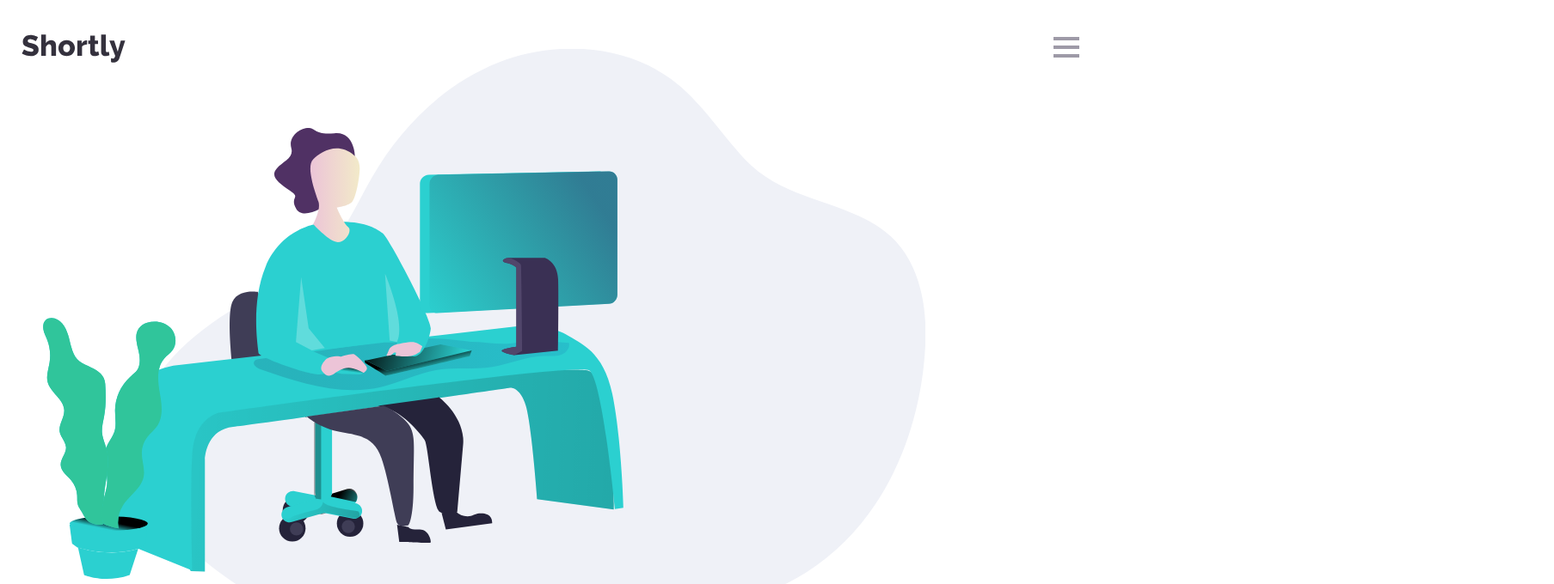
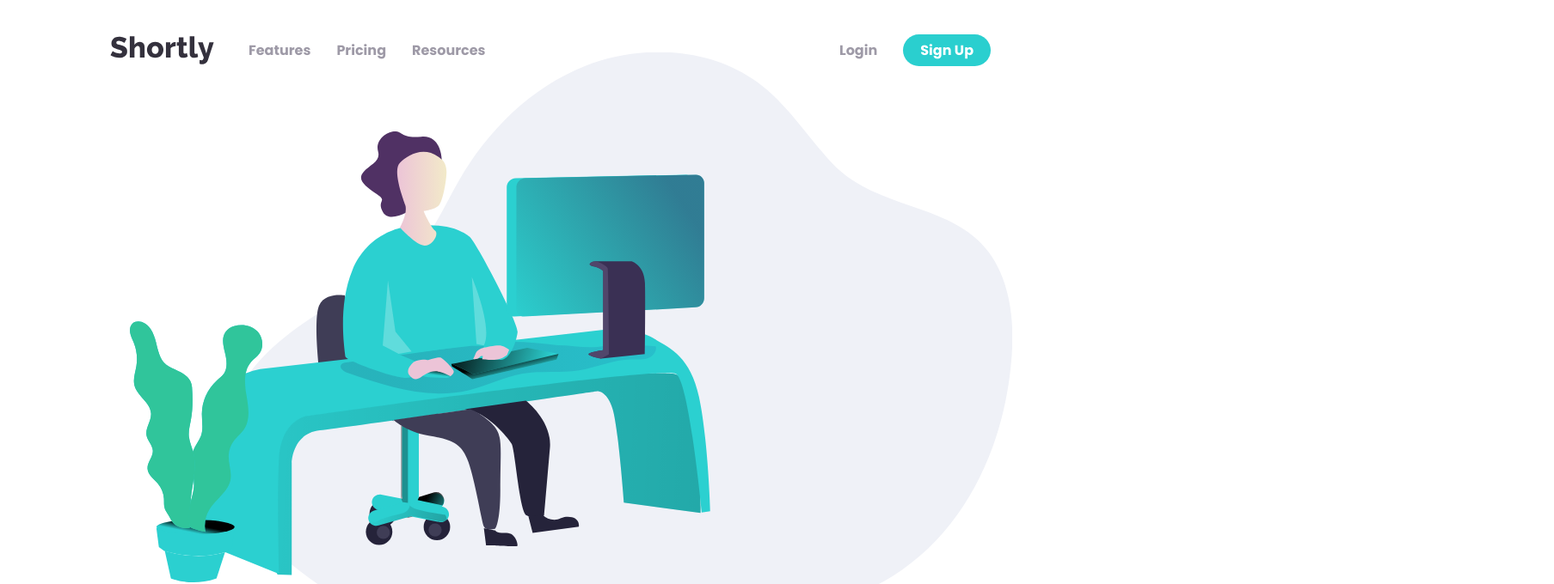
Before and after one commit to ivcp/shortly-url-challenge, a React (Create React App) app: page / in a window 1280 px wide. Shown: the top 680 px of the page at 86% size, 1807 px wide, since content can reach past the window. Built offline with nearby package versions, Linux system fonts and the light colour scheme; the HTML template or start-up script is replaced by a standard one.

Commit message:
nav media queries

```diff
--- a/src/App.js
+++ b/src/App.js
@@ -2,9 +2,9 @@ import Header from './components/layout/Header';
 
 function App() {
   return (
-    <main>
+    <>
       <Header />
-    </main>
+    </>
   );
 }
 
--- a/src/UI/Button.js
+++ b/src/UI/Button.js
@@ -1,9 +1,13 @@
 import React from 'react';
 import styles from './Button.module.css';
 
-const Button = ({ children, noBg }) => {
+const Button = ({ children, noBg, desktop }) => {
   return (
-    <button className={`${styles.button} ${noBg ? styles.noBg : ''}`}>
+    <button
+      className={`${styles.button} ${noBg ? styles.noBg : ''} ${
+        desktop ? styles.desktop : ''
+      }`}
+    >
       {children}
     </button>
   );
--- a/src/UI/Button.module.css
+++ b/src/UI/Button.module.css
@@ -9,6 +9,17 @@
   border-radius: 4rem;
 }
 
+@media (min-width: 37.5em) {
+  .button {
+    font-size: 1.6rem;
+    padding: 0.6rem 2rem;
+  }
+}
+
 .noBg {
   background: transparent;
 }
+
+.desktop {
+  color: hsl(var(--color-grayish-violet));
+}
--- a/src/UI/MobileMenu.js
+++ b/src/UI/MobileMenu.js
@@ -1,9 +1,11 @@
 import React from 'react';
 import ReactDOM from 'react-dom';
 import Button from './Button';
+import useMediaQuery from '../hooks/useMediaQuers';
 import styles from './MobileMenu.module.css';
 
 const Menu = () => {
+  const isDesktop = useMediaQuery('(min-width: 37.5em)');
   return (
     <div className={styles.menu}>
       <ul>
@@ -25,7 +27,9 @@ const Menu = () => {
       </ul>
       <hr />
       <div className={styles.buttons}>
-        <Button noBg={true}>Login</Button>
+        <Button noBg={true} desktop={isDesktop}>
+          Login
+        </Button>
         <Button>Sign up</Button>
       </div>
     </div>
@@ -33,7 +37,13 @@ const Menu = () => {
 };
 
 const MobileMenu = () => {
-  return ReactDOM.createPortal(<Menu />, document.getElementById('menu-root'));
+  const isDesktop = useMediaQuery('(min-width: 37.5em)');
+  const content = isDesktop ? (
+    <Menu />
+  ) : (
+    ReactDOM.createPortal(<Menu />, document.getElementById('menu-root'))
+  );
+  return content;
 };
 
 export default MobileMenu;
--- a/src/UI/MobileMenu.module.css
+++ b/src/UI/MobileMenu.module.css
@@ -1,13 +1,29 @@
 .menu {
   position: fixed;
   z-index: 1000;
-  color: red;
   background-color: hsl(var(--color-primary-dark-violet));
   width: 90vw;
   left: 2.4rem;
   top: 10rem;
   padding: 4rem;
   border-radius: 1rem;
+}
+
+@media (min-width: 37.5em) {
+  .menu {
+    position: relative;
+    background-color: transparent;
+    width: auto;
+    display: flex;
+    align-items: center;
+    justify-content: space-between;
+    border-radius: 0;
+    top: 0;
+    left: 0;
+    padding: 0;
+    flex: 1;
+    margin-left: 4rem;
+  }
 }
 
 .menu > ul {
@@ -18,10 +34,23 @@
   margin-bottom: 4rem;
 }
 
+@media (min-width: 37.5em) {
+  .menu > ul {
+    flex-direction: row;
+    margin-bottom: 0;
+  }
+}
+
 .menu > hr {
   border: none;
   border-bottom: 1px solid hsl(var(--color-gray) / 0.2);
   margin-bottom: 4rem;
+}
+
+@media (min-width: 37.5em) {
+  .menu > hr {
+    display: none;
+  }
 }
 
 .link {
@@ -31,8 +60,22 @@
   color: hsl(0 0% 100%);
 }
 
+@media (min-width: 37.5em) {
+  .link {
+    font-size: 1.6rem;
+
+    color: hsl(var(--color-grayish-violet));
+  }
+}
+
 .buttons {
   display: flex;
   flex-direction: column;
   gap: 1rem;
 }
+
+@media (min-width: 37.5em) {
+  .buttons {
+    flex-direction: row;
+  }
+}
--- a/src/components/layout/Grid.module.css
+++ b/src/components/layout/Grid.module.css
@@ -3,3 +3,9 @@
   grid-template-columns: 2.5rem 1fr 2.5rem;
   grid-auto-rows: min-content;
 }
+
+@media (min-width: 37.5em) {
+  .grid {
+    grid-template-columns: 10vw repeat(6, 1fr) 10vw;
+  }
+}
--- a/src/components/layout/Header.js
+++ b/src/components/layout/Header.js
@@ -3,9 +3,12 @@ import Button from '../../UI/Button';
 import MobileMenu from '../../UI/MobileMenu';
 import Grid from './Grid';
 import styles from './Header.module.css';
+import useMediaQuery from '../../hooks/useMediaQuers';
 
 const Header = () => {
   const [menuOpen, setMenuOpen] = useState(false);
+
+  const isDesktop = useMediaQuery('(min-width: 37.5em)');
 
   const toggleMenu = () => {
     setMenuOpen(prev => !prev);
@@ -21,6 +24,7 @@ const Header = () => {
               className={`${styles.hamburger} ${menuOpen ? styles.closed : ''}`}
             ></span>
           </button>
+          {isDesktop && <MobileMenu />}
         </nav>
         <div className={styles.image}>
           <img
@@ -37,7 +41,7 @@ const Header = () => {
           <Button>Get started</Button>
         </div>
       </Grid>
-      {menuOpen && <MobileMenu />}
+      {menuOpen && !isDesktop && <MobileMenu />}
     </header>
   );
 };
--- a/src/components/layout/Header.module.css
+++ b/src/components/layout/Header.module.css
@@ -9,12 +9,32 @@
   margin-bottom: 8rem;
 }
 
+@media (min-width: 37.5em) {
+  .nav {
+    grid-column: 2 / 8;
+    justify-content: flex-start;
+    align-items: center;
+  }
+}
+
 .nav > button {
   border: none;
   width: 3rem;
   height: 3rem;
   background: transparent;
   cursor: pointer;
+}
+
+@media (min-width: 37.5em) {
+  .nav > button {
+    display: none;
+  }
+}
+
+@media (min-width: 37.5em) {
+  .nav > img {
+    height: 3.3rem;
+  }
 }
 
 .hamburger {
--- /dev/null
+++ b/src/hooks/useMediaQuers.js
@@ -0,0 +1,19 @@
+import { useState, useEffect } from 'react';
+
+const useMediaQuery = query => {
+  const [matches, setMatches] = useState(false);
+
+  useEffect(() => {
+    const media = window.matchMedia(query);
+    if (media.matches !== matches) {
+      setMatches(media.matches);
+    }
+    const listener = () => setMatches(media.matches);
+    window.addEventListener('resize', listener);
+    return () => window.removeEventListener('resize', listener);
+  }, [matches, query]);
+
+  return matches;
+};
+
+export default useMediaQuery;
```
